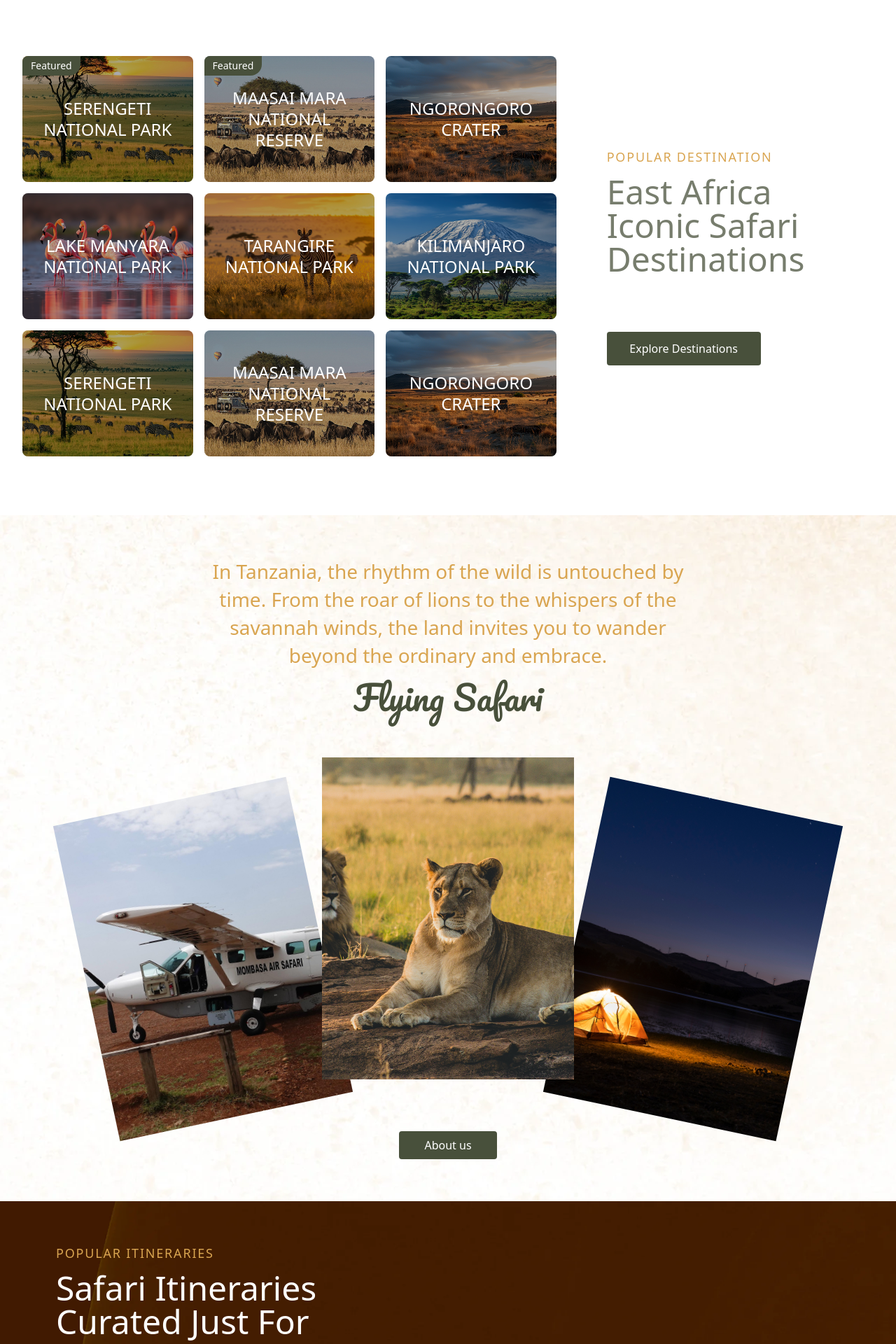
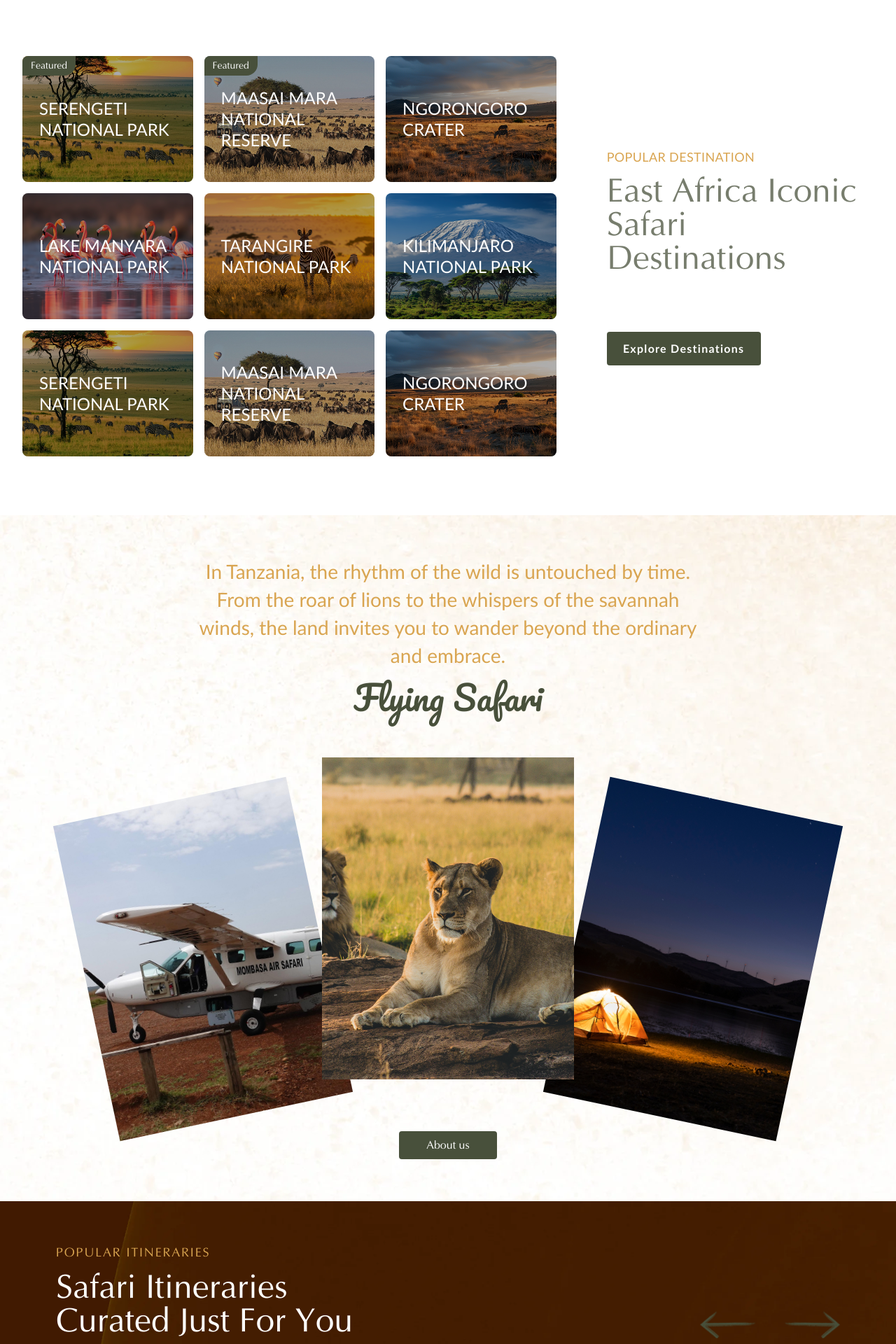
Before and after one commit to fayzxn04/Flying-Safari, a Next.js app: page / in a window 1280 px wide. Shown: the part 820-2740 px from the top of the page at 70% size. Built offline with nearby package versions, Linux system fonts and the light colour scheme.

Commit message:
issue fix

```diff
--- a/app/about/page.tsx
+++ b/app/about/page.tsx
@@ -5,12 +5,11 @@ import Banner from "@/components/common/Banner";
 import React from "react";
 
 const data = {
-  image: "/images/Banner/About.webp",
+  image: "/images/Banner/About-min.webp",
   title: (
     <>
-      Embark on <span className="font-pacifico">experiences</span> not just
-      destinations with&nbsp;
-      <span className="font-pacifico">our trips</span>
+      <span className="font-pacifico">Book your seat </span> discover the safari
+      <span className="font-pacifico">beyond the runway</span>
     </>
   ),
 };
--- a/app/globals.css
+++ b/app/globals.css
@@ -1,4 +1,12 @@
 @import "tailwindcss";
+
+@font-face {
+  font-family: "Optima";
+  src: url("/OPTIMA.TTF") format("truetype");
+  font-weight: normal;
+  font-style: normal;
+  font-display: swap;
+}
 
 @theme inline {
   --color-primary: #48503b;
@@ -7,7 +15,7 @@
   --color-card-background: #f8f5f0;
   --color-background: (#fdfbf7);
   --color-foreground: var(--foreground);
-  --font-sans: var(--font-geist-sans);
+  --font-sans: "Optima", system-ui, sans-serif;
   --font-mono: var(--font-geist-mono);
   --font-pacifico: var(--font-pacifico);
 }
@@ -81,5 +89,5 @@
 } */
 
 body {
-  font-family: Arial, var(--font-outfit);
+  font-family: "Optima", Arial, sans-serif;
 }
--- a/components/common/Header.tsx
+++ b/components/common/Header.tsx
@@ -68,12 +68,12 @@ export default function Header() {
             </Link>
 
             {/* Desktop Navigation */}
-            <nav className="hidden md:flex items-center px-6 py-4 rounded-lg border  border-white/40  bg:#FFF80 backdrop-blur-[10.9px]  space-x-6">
+            <nav className="hidden md:flex items-center px-6 py-4 rounded-lg border border-white/40 bg:#FFF80 backdrop-blur-[10.9px] space-x-6">
               {navLinks.map((link) => (
                 <Link
                   key={link.href}
                   href={link.href}
-                  className="text-white transition-colors duration-300 text-base tracking-wide font-semibold"
+                  className="text-white transition-colors duration-300 text-base  font-bold tracking-[0.08em]"
                 >
                   {link.label}
                 </Link>
--- a/components/home/Cards.tsx
+++ b/components/home/Cards.tsx
@@ -24,14 +24,14 @@ export default function Cards() {
 
               {/* Featured Badge */}
               {destination.featured && (
-                <div className="absolute top-0 left-0 bg-primary px-3 py-1 text-white text-sm font-light rounded-br-2xl">
+                <div className="absolute top-0 left-0 bg-primary px-3 py-1 text-white text-sm font-normal rounded-br-2xl">
                   Featured
                 </div>
               )}
 
               {/* Title */}
               <div className="absolute inset-0 flex items-center justify-center p-6">
-                <h3 className="text-white text-center font-light text-sm md:text-2xl leading-tight">
+                <h3 className="text-white text-start font-light text-sm md:text-2xl leading-tight">
                   {destination.name}
                 </h3>
               </div>
@@ -42,7 +42,9 @@ export default function Cards() {
         {/* Right side - Content */}
         <div className="flex flex-col justify-center space-y-10 lg:space-y-20 h-full lg:order-2 order-1 max-md:px-2">
           <div className="space-y-3">
-            <p className="small-heading">POPULAR DESTINATION</p>
+            <p className="small-heading font-[550] tracking-[0.36px]">
+              POPULAR DESTINATION
+            </p>
             <h2 className="big-heading font-normal">
               East Africa Iconic Safari Destinations
             </h2>
@@ -50,7 +52,7 @@ export default function Cards() {
 
           <Link
             href="/destination"
-            className="w-[220px] bg-primary hover:bg-primary/90 text-white px-8 py-3 rounded transition-colors inline-block text-center"
+            className="w-[220px] bg-primary hover:bg-primary/90 text-white px-4 py-3 rounded transition-colors inline-block text-center font-bold tracking-[1.28px]"
           >
             Explore Destinations
           </Link>
--- a/components/home/Overview.tsx
+++ b/components/home/Overview.tsx
@@ -6,7 +6,7 @@ export default function Overview() {
   return (
     <section className="bg-[url('/images/overview-bg.webp')] bg-center bg-no-repeat px-3 lg:px-20 py-4 max-width lg:py-15 flex flex-col justify-center items-center">
       <div className="flex flex-col justify-center text-center items-center md:mb-6">
-        <p className="text-lg md:text-2xl lg:text-[28px] lg:max-w-[65%] text-secondary leading-6 md:leading-8 lg:leading-10">
+        <p className="text-lg md:text-2xl lg:text-[28px] lg:max-w-[65%] text-secondary leading-6 md:leading-8 lg:leading-10 font-[550]">
           In Tanzania, the rhythm of the wild is untouched by time. From the
           roar of lions to the whispers of the savannah winds, the land invites
           you to wander beyond the ordinary and embrace.
--- a/components/home/PopularItineraries.tsx
+++ b/components/home/PopularItineraries.tsx
@@ -76,7 +76,7 @@ export default function PopularItineraries({
           <div className="flex justify-between items-end lg:mb-10 mb-7">
             <div>
               <p className="small-heading ">{title}</p>
-              <h2 className="big-heading max-w-[420px] max-md:max-w-[280px] mt-3 text-white opacity-100">
+              <h2 className="big-heading max-w-[450px] max-md:max-w-[280px] mt-3 text-white opacity-100 font-normal">
                 {subtitle}
               </h2>
             </div>
@@ -140,8 +140,8 @@ export default function PopularItineraries({
                 <div className="lg:p-5 p-6">
                   <div className="flex items-center justify-center gap-2 text-sm text-dark-grey mb-4 font-normal">
                     <span>{itinerary.nights} Nights</span>
-                    <span>•</span>
-                    <span>{itinerary.locations} Locations</span>
+                    <span className="size-1 bg-primary rounded-full">•</span>
+                    <span>{itinerary.locations} Locations </span>
                   </div>
 
                   <h3 className="text-2xl max-md:text-lg font-light text-center mb-6 max-md:mb-4 min-h-14 md:font-normal max-md:font-medium ">
@@ -154,7 +154,7 @@ export default function PopularItineraries({
                     ))}
                   </div>
 
-                  <button className="lg:w-48 w-43 border border-gray-300 lg:py-3 px-6 py-2 rounded text-dark-grey mx-auto block lg:text-base text-sm cursor-pointer font-bold">
+                  <button className="lg:w-48 w-43 border border-gray-300 lg:py-3 px-6 py-2 rounded text-dark-grey mx-auto block lg:text-base text-sm cursor-pointer font-bold tracking-[1.28px]">
                     VIEW ITINERARY
                   </button>
                 </div>
```
Also changed, not shown: public/OPTIMA.TTF (added).
